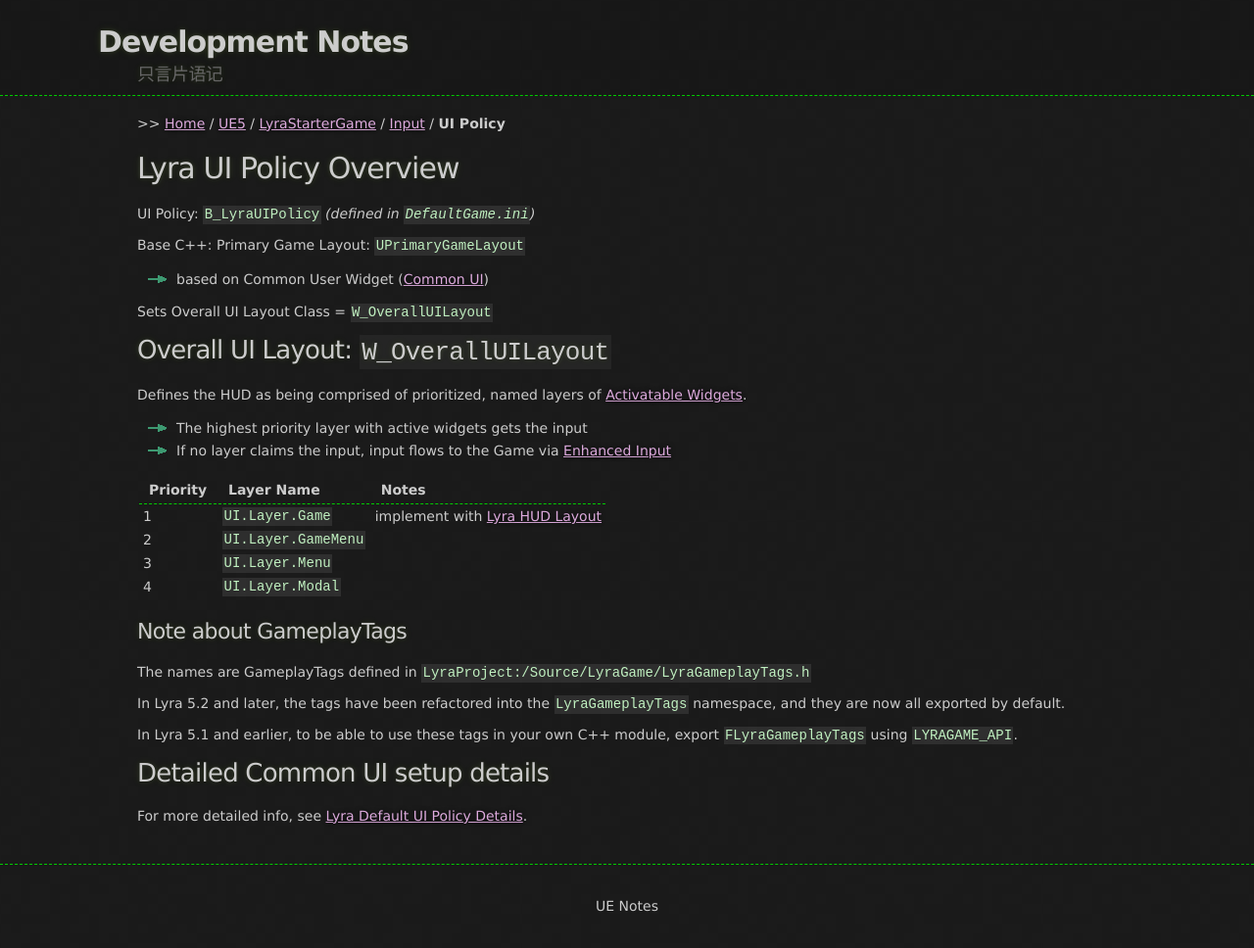
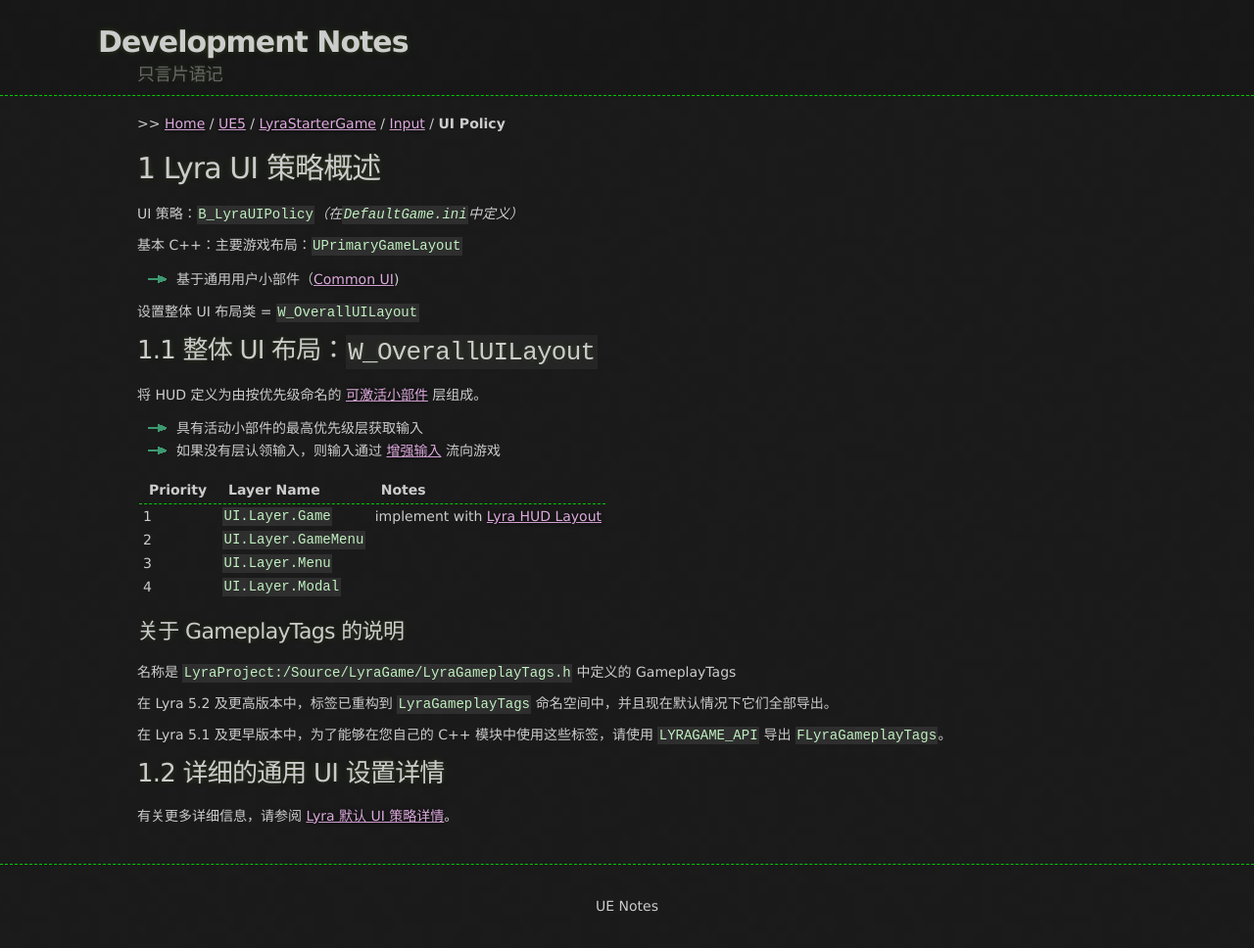
Before and after one commit to kuafu/kuafu.github.io, a Jekyll site: the page built from UE5/LyraStarterGame/Input/UIPolicy.md, in a window 1280 px wide. Shown: the whole page at 98% size. Built offline with Jekyll 4.4.1, drawn with Linux system fonts in a browser that asks for light colours.

Commit message:
Lyra UI Policy

```diff
--- a/UE5/LyraStarterGame/Input/UIPolicy.md
+++ b/UE5/LyraStarterGame/Input/UIPolicy.md
@@ -5,24 +5,21 @@ breadcrumb_path: "UE5/LyraStarterGame/Input"
 breadcrumb_name: "UI Policy"
 ---
 
-# Lyra UI Policy Overview
+# 1 Lyra UI 策略概述
+UI 策略：`B_LyraUIPolicy`*（在`DefaultGame.ini`中定义）*
 
-UI Policy: `B_LyraUIPolicy` *(defined in `DefaultGame.ini`)*
+基本 C++：主要游戏布局：`UPrimaryGameLayout`
+- 基于通用用户小部件（[Common UI](/UE5/CommonUI/))
 
-Base C++: Primary Game Layout: `UPrimaryGameLayout`
-- based on Common User Widget ([Common UI](/UE5/CommonUI/))
-
-Sets Overall UI Layout Class = `W_OverallUILayout`
+设置整体 UI 布局类 = `W_OverallUILayout`
 
 
 <a id='W_OverallUILayout'></a>
-## Overall UI Layout: `W_OverallUILayout`
+## 1.1 整体 UI 布局：`W_OverallUILayout`
+将 HUD 定义为由按优先级命名的 [可激活小部件](/UE5/CommonUI/ActivatableWidget) 层组成。
 
-Defines the HUD as being comprised of prioritized, named layers of
-[Activatable Widgets](/UE5/CommonUI/ActivatableWidget).
-
-- The highest priority layer with active widgets gets the input
-- If no layer claims the input, input flows to the Game via [Enhanced Input](/UE5/EnhancedInput/)
+- 具有活动小部件的最高优先级层获取输入
+- 如果没有层认领输入，则输入通过 [增强输入](/UE5/EnhancedInput/) 流向游戏
 
 | Priority | Layer Name          | Notes                                         |
 |----------|---------------------|-----------------------------------------------|
@@ -32,18 +29,13 @@ Defines the HUD as being comprised of prioritized, named layers of
 | 4        | `UI.Layer.Modal`    |                                               |
 
 
-### Note about GameplayTags
+### 关于 GameplayTags 的说明
 
-The names are GameplayTags defined in `LyraProject:/Source/LyraGame/LyraGameplayTags.h`
+名称是 `LyraProject:/Source/LyraGame/LyraGameplayTags.h` 中定义的 GameplayTags
 
-In Lyra 5.2 and later, the tags have been refactored into the `LyraGameplayTags` namespace,
-and they are now all exported by default.
+在 Lyra 5.2 及更高版本中，标签已重构到 `LyraGameplayTags` 命名空间中，并且现在默认情况下它们全部导出。
 
-In Lyra 5.1 and earlier, to be able to use these tags in your own C++ module,
-export `FLyraGameplayTags` using `LYRAGAME_API`.
+在 Lyra 5.1 及更早版本中，为了能够在您自己的 C++ 模块中使用这些标签，请使用 `LYRAGAME_API` 导出 `FLyraGameplayTags`。
 
-
-## Detailed Common UI setup details
-
-For more detailed info, see
-[Lyra Default UI Policy Details](/UE5/LyraStarterGame/CommonUI/DefaultUIPolicy).
+## 1.2 详细的通用 UI 设置详情
+有关更多详细信息，请参阅 [Lyra 默认 UI 策略详情](/UE5/LyraStarterGame/CommonUI/DefaultUIPolicy)。
```
Also changed, not shown: UE5/LyraStarterGame/Input/UIManagerSubsystem.md (+1 -2 lines).
